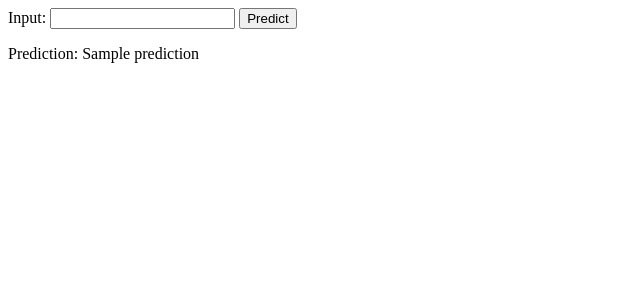
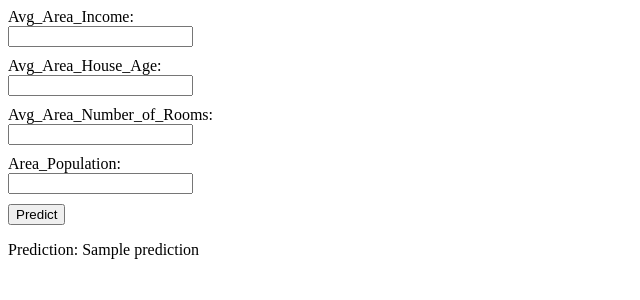
Before and after one commit to ivanrff/first-ml-model-app, a Flask app: template templates/form.html in a window 1280 px wide. Shown: the top 300 px of the page, without its empty margins (0-640 px from the left). Run offline with Flask 3, Linux system fonts and the light colour scheme; the template is opened without the code that fills it: most values are stand-ins (such as "Sample title", 1, 10 or a date in 2020); parts of the project's set-up code (start-up, migrations or seed data) failed here and were passed over.

Commit message:
Probably final commit

```diff
--- a/app.py
+++ b/app.py
@@ -17,7 +17,14 @@ with open("model.pkl", "rb") as f: # this opens the model in read binary mode ("
 # POST happens when a user submits a form (send the data)
 def index(): # this function will run when the '/' homepage is accessed
     if request.method == "POST": # if the form is submitted, proceed:
-        input_data = [float(request.form["input1"])]  # grabs the form field called "input1" in the form.html, float to change it to numeric input, and wrapped in a list so to expect more than 1 input
+
+        income = float(request.form["income"])  # grabs the form field called "input1" in the form.html, float to garantee it is a numeric input
+        houseAge = float(request.form["houseAge"])
+        nRooms = float(request.form["nRooms"])
+        population = float(request.form["population"])
+
+        input_data = [income, houseAge, nRooms, population]
+
         prediction = model.predict([input_data]) # this gets the prediction from the model
         return render_template("form.html", prediction=prediction[0]) # this returns the form and shows the prediction
     return render_template("form.html", prediction=None) # if it's a GET request, it only shows the homepage without a prediction
--- a/templates/form.html
+++ b/templates/form.html
@@ -1,14 +1,38 @@
 <!DOCTYPE html>
 <html>
+<head>
+  <style>
+    div {
+      margin-bottom: 10px;
+    }
+  </style>
+</head>
 <body>
-  <form method="POST"> <!-- this tells the browser to send the typed data back -->
-    <label>Input:</label>
-    <input type="text" name="input1" required> <!-- input1 so the python app knows what to catch. required means the form can't be submitted empty -->
+  <form method="POST">
+    <div>
+      <label>Avg_Area_Income:</label><br>
+      <input type="number" name="income" required>
+    </div>
+
+    <div>
+      <label>Avg_Area_House_Age:</label><br>
+      <input type="number" name="houseAge" required>
+    </div>
+
+    <div>
+      <label>Avg_Area_Number_of_Rooms:</label><br>
+      <input type="number" name="nRooms" required>
+    </div>
+
+    <div>
+      <label>Area_Population:</label><br>
+      <input type="number" name="population" required>
+    </div>
+
     <input type="submit" value="Predict">
   </form>
 
-  <!-- this is Jinja2 template code, which Flask uses -->
-  {% if prediction is not none %} <!-- if the prediction variable in the app.py has a value, it triggers this part and shows the prediction -->
+  {% if prediction is not none %}
     <p>Prediction: {{ prediction }}</p>
   {% endif %}
 </body>
```
Also changed, not shown: README.md, images/app_layout.png (added).
